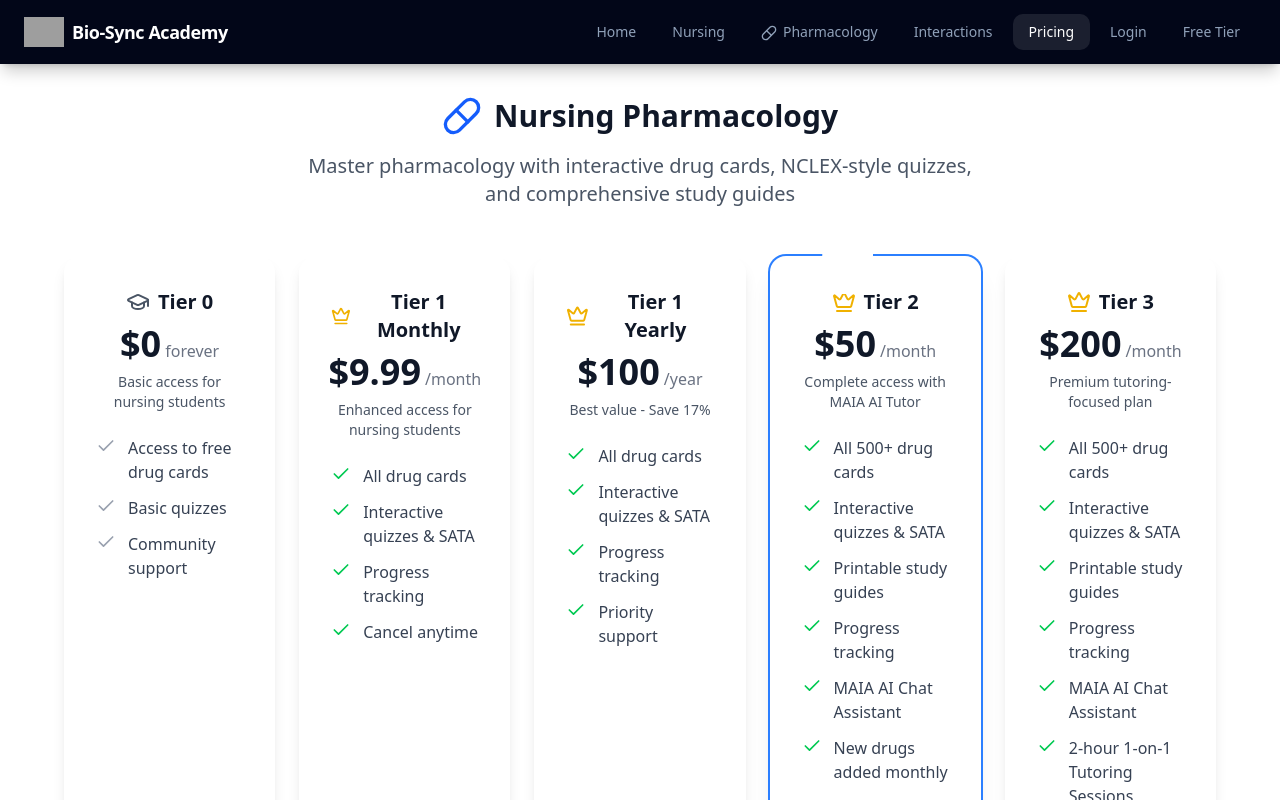
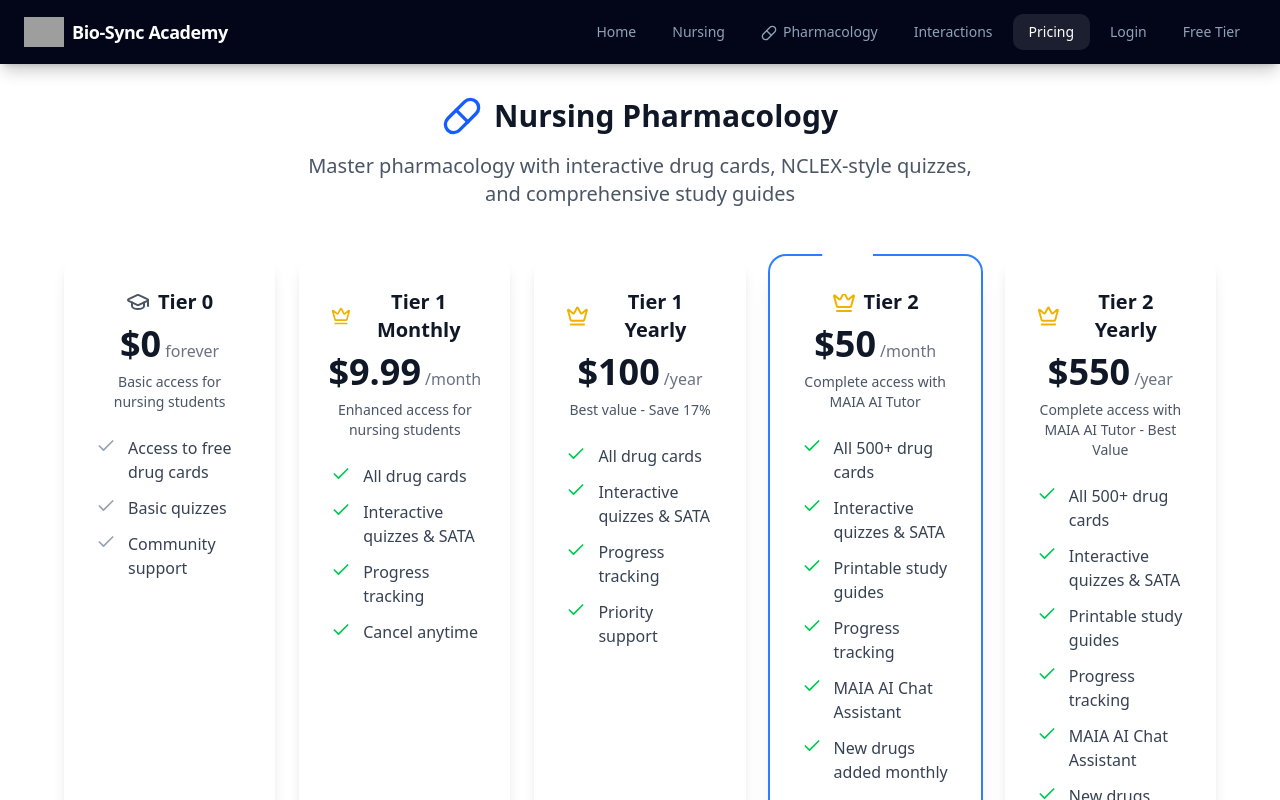
Before and after one commit to lewyman/End-game, a React (Vite) app in the folder frontend/: page /pricing in a window 1280 px wide. Shown: the top 800 px of the page. Built offline with nearby package versions, Linux system fonts and the light colour scheme; grey boxes are pictures that could not be loaded.

Commit message:
Add Tier 2 Yearly 50 option

```diff
--- a/frontend/src/pages/Pricing.tsx
+++ b/frontend/src/pages/Pricing.tsx
@@ -68,6 +68,21 @@ const pricingTiers: PricingTier[] = [
     ],
     priceId: "price_tier2_monthly",
     popular: true
+  },
+  {
+    name: "Tier 2 Yearly",
+    price: "$550",
+    period: "/year",
+    description: "Complete access with MAIA AI Tutor - Best Value",
+    features: [
+      "All 500+ drug cards",
+      "Interactive quizzes & SATA",
+      "Printable study guides",
+      "Progress tracking",
+      "MAIA AI Chat Assistant",
+      "New drugs added monthly"
+    ],
+    priceId: "price_tier2_yearly"
   },
   {
     name: "Tier 3",
```
